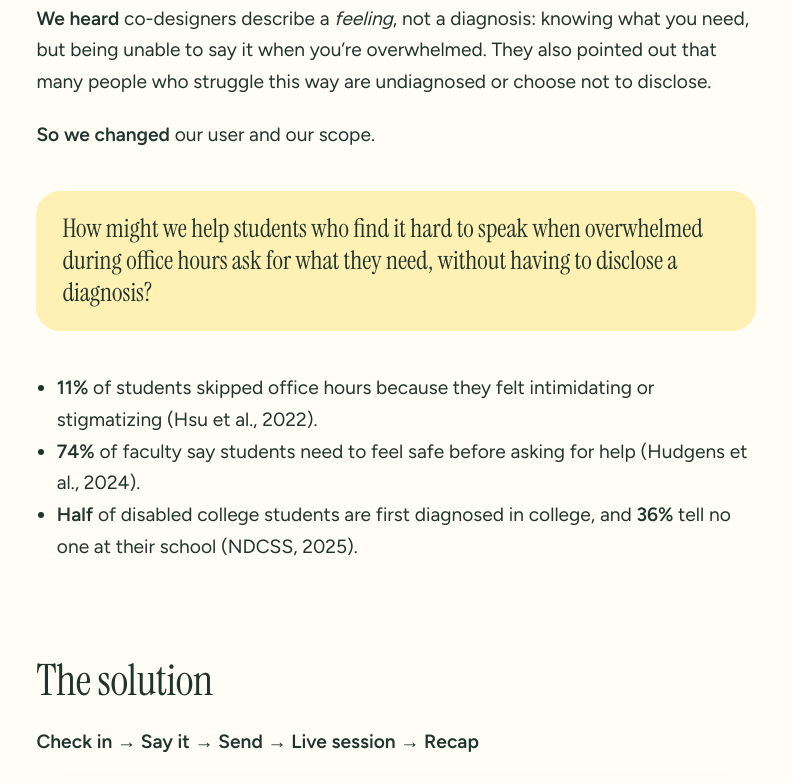
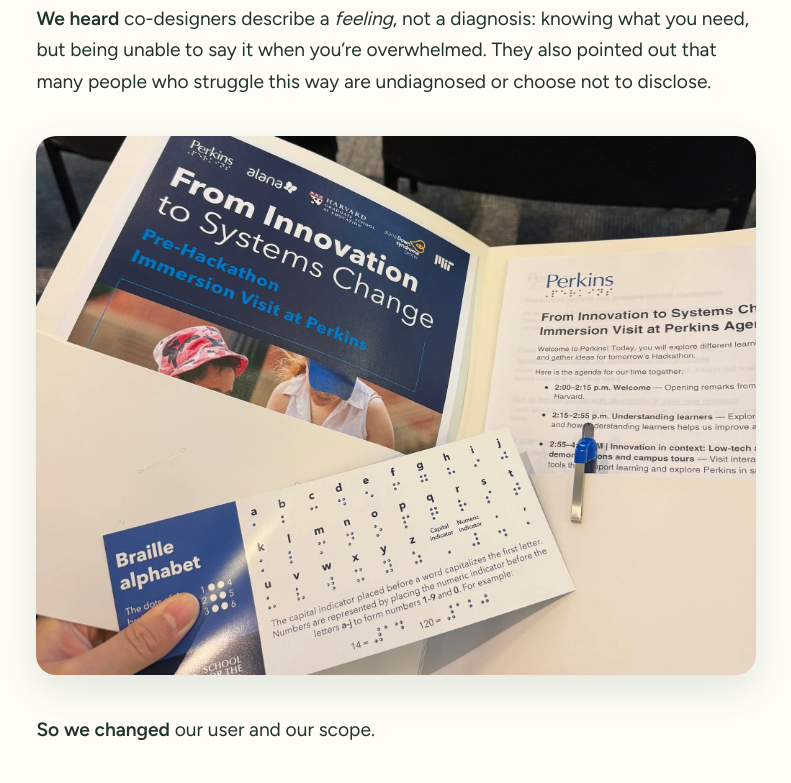
Before and after one commit to boieouyang/portfolio-site, an Astro site: page /work/bridge in a window 1280 px wide. Shown: the part 2474-3257 px from the top of the page, without its empty margins (244-1035 px from the left). Built offline with nearby package versions, Linux system fonts and the light colour scheme; Astro itself is replaced by a stand-in of ours.

Commit message:
Add Perkins immersion visit photo to Bridge page
Co-Authored-By: Claude Opus 5.5 <noreply@anthropic.com>

```diff
--- a/src/content/projects/bridge.md
+++ b/src/content/projects/bridge.md
@@ -35,6 +35,8 @@ Our team received the **Learning Design Excellence** award at the AI+ Learning D
 **We thought** we were designing for people who can't speak, so we'd build a better AAC board.
 
 **We heard** co-designers describe a *feeling*, not a diagnosis: knowing what you need, but being unable to say it when you're overwhelmed. They also pointed out that many people who struggle this way are undiagnosed or choose not to disclose.
+
+![Agenda folder for the Pre-Hackathon Immersion Visit at Perkins School for the Blind, titled 'From Innovation to Systems Change', with a Braille alphabet card held in front of it](/images/bridge-perkins-visit.webp)
 
 **So we changed** our user and our scope.
 
```
Also changed, not shown: public/images/bridge-perkins-visit.webp (added).
